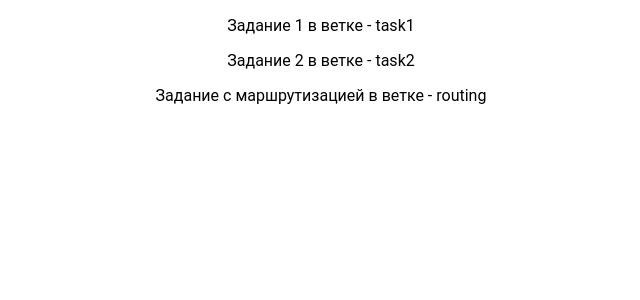
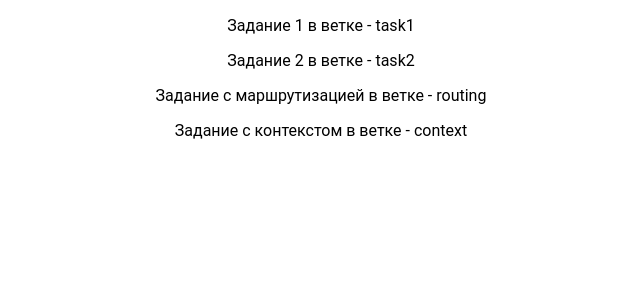
Before and after one commit to ratnikovsergei/server-request, a React (Vite) app: page / in a window 1280 px wide. Shown: the top 300 px of the page, without its empty margins (319-959 px from the left). Built offline with nearby package versions, Linux system fonts and the light colour scheme; a web font is replaced by a local one.

Commit message:
реализован контекст

```diff
--- a/src/App.jsx
+++ b/src/App.jsx
@@ -6,6 +6,7 @@ function App() {
       <p>Задание 1 в ветке - task1</p>
       <p>Задание 2 в ветке - task2</p>
       <p>Задание с маршрутизацией в ветке - routing</p>
+      <p>Задание с контекстом в ветке - context</p>
     </div>
   );
 }
```
